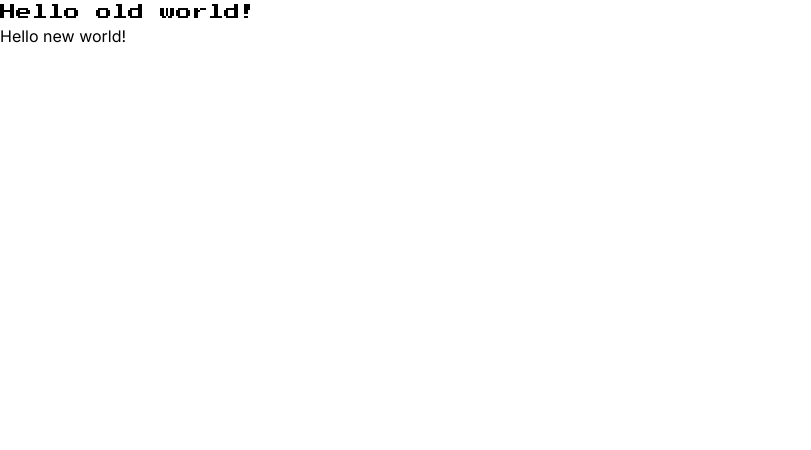
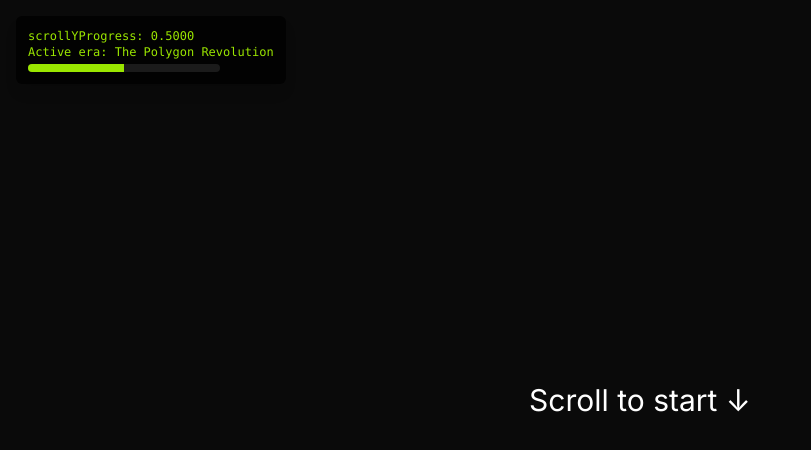
Before and after one commit to ASuarez18/Videogames-story-, a Next.js app in the folder src/: page / in a window 1280 px wide. Shown: the top 450 px of the page, without its empty margins (0-811 px from the left). Built offline with nearby package versions, Linux system fonts and the light colour scheme.

Commit message:
feat: implement scroll with progress tracking

```diff
--- a/src/app/page.tsx
+++ b/src/app/page.tsx
@@ -1,10 +1,73 @@
-import Image from "next/image";
+"use client";
+
+import { motion, useTransform, type MotionValue } from "motion/react";
+import ScrollStoryContainer from "@/components/scroll-story/ScrollStoryContainer";
+import { ERAS, ERA_RANGES, type EraKey } from "@/lib/scroll-config";
+
+const PLACEHOLDER_STYLES: Record<EraKey, string> = {
+  era01: "bg-era1-bg text-era1-primary",
+  era02: "bg-era2-bg text-era2-primary",
+  era03: "bg-era3-bg text-era3-primary",
+  era04: "bg-era4-bg text-era4-primary",
+};
+
+interface EraPlaceholderProps {
+  index: number;
+  scrollYProgress: MotionValue<number>;
+}
+
+function EraPlaceholder({ index, scrollYProgress }: EraPlaceholderProps) {
+  const era = ERAS[index];
+  const [start, end] = ERA_RANGES[era.key];
+
+  const span = end - start;
+  const fade = span * 0.15;
+
+  const opacity = useTransform(
+    scrollYProgress,
+    [start, start + fade, end - fade, end],
+    [0, 1, 1, 0]
+  );
+
+  return (
+    <motion.div
+      style={{ opacity }}
+      className={`absolute inset-0 flex flex-col items-center justify-center ${PLACEHOLDER_STYLES[era.key]}`}
+    >
+      <span className="font-pixel text-sm opacity-60">ERA 0{index + 1}</span>
+      <h2 className="mt-4 font-modern text-4xl font-bold">{era.year}</h2>
+      <p className="mt-2 font-modern text-lg">{era.title}</p>
+      <p className="mt-8 text-xs opacity-40">
+        (placeholder content for {era.title})
+      </p>
+    </motion.div>
+  );
+}
 
 export default function Home() {
   return (
-    <>
-      <h1 className="font-pixel">Hello old world!</h1>
-      <h1 className="font-modern">Hello new world!</h1>
-    </>
+    <main>
+      <section className="flex h-screen items-center justify-center bg-neutral-950 text-white">
+        <h1 className="font-modern text-3xl">
+          Scroll to start ↓
+        </h1>
+      </section>
+
+      <ScrollStoryContainer debug>
+        {(scrollYProgress) =>
+          ERAS.map((_, index) => (
+            <EraPlaceholder
+              key={index}
+              index={index}
+              scrollYProgress={scrollYProgress}
+            />
+          ))
+        }
+      </ScrollStoryContainer>
+
+      <section className="flex h-screen items-center justify-center bg-neutral-950 text-white">
+        <h1 className="font-modern text-3xl">Fin de la historia ✓</h1>
+      </section>
+    </main>
   );
 }
--- a/src/components/scroll-story/ProgressIndicator.tsx
+++ b/src/components/scroll-story/ProgressIndicator.tsx
@@ -0,0 +1,50 @@
+"use client";
+
+import { motion, useTransform, type MotionValue } from "motion/react";
+import { ERAS, ERA_RANGES } from "@/lib/scroll-config";
+
+interface ProgressIndicatorProps {
+  scrollYProgress: MotionValue<number>;
+}
+
+export default function ProgressIndicator({
+  scrollYProgress,
+}: ProgressIndicatorProps) {
+  return (
+    <div className="pointer-events-none absolute right-6 top-1/2 z-40 flex -translate-y-1/2 flex-col gap-4">
+      {ERAS.map((era) => (
+        <EraDot key={era.key} era={era} scrollYProgress={scrollYProgress} />
+      ))}
+    </div>
+  );
+}
+
+function EraDot({
+  era,
+  scrollYProgress,
+}: {
+  era: (typeof ERAS)[number];
+  scrollYProgress: MotionValue<number>;
+}) {
+  const [start, end] = ERA_RANGES[era.key];
+  const mid = (start + end) / 2;
+
+  const scale = useTransform(
+    scrollYProgress,
+    [start, mid, end],
+    [0.6, 1.4, 0.6]
+  );
+  const opacity = useTransform(
+    scrollYProgress,
+    [start, mid, end],
+    [0.3, 1, 0.3]
+  );
+
+  return (
+    <motion.div
+      className="h-3 w-3 rounded-full bg-white"
+      style={{ scale, opacity }}
+      title={`${era.year} — ${era.title}`}
+    />
+  );
+}
--- /dev/null
+++ b/src/components/scroll-story/ScrollDebugOverlay.tsx
@@ -0,0 +1,37 @@
+"use client";
+
+import { motion, useMotionValueEvent, type MotionValue } from "motion/react";
+import { useState } from "react";
+import { ERAS, ERA_RANGES } from "@/lib/scroll-config";
+
+interface ScrollDebugOverlayProps {
+  scrollYProgress: MotionValue<number>;
+}
+
+export default function ScrollDebugOverlay({
+  scrollYProgress,
+}: ScrollDebugOverlayProps) {
+  const [progress, setProgress] = useState(0);
+
+  useMotionValueEvent(scrollYProgress, "change", (latest) => {
+    setProgress(latest);
+  });
+
+  const activeEra = ERAS.find((era) => {
+    const [start, end] = ERA_RANGES[era.key];
+    return progress >= start && progress < end;
+  });
+
+  return (
+    <div className="pointer-events-none fixed left-4 top-4 z-50 rounded-md bg-black/80 p-3 font-mono text-xs text-lime-400 shadow-lg">
+      <div>scrollYProgress: {progress.toFixed(4)}</div>
+      <div>Active era: {activeEra?.title ?? "—"}</div>
+      <div className="mt-1 h-2 w-48 overflow-hidden rounded bg-white/10">
+        <motion.div
+          className="h-full bg-lime-400"
+          style={{ scaleX: scrollYProgress, transformOrigin: "left" }}
+        />
+      </div>
+    </div>
+  );
+}
--- a/src/components/scroll-story/ScrollStoryContainer.tsx
+++ b/src/components/scroll-story/ScrollStoryContainer.tsx
@@ -0,0 +1,40 @@
+"use client";
+
+import { useRef } from "react";
+import { MotionValue, useScroll } from "motion/react";
+import ProgressIndicator from "./ProgressIndicator";
+import ScrollDebugOverlay from "./ScrollDebugOverlay";
+import { SCROLL_STORY_HEIGHT_VH } from "@/lib/scroll-config";
+
+interface ScrollStoryContainerProps {
+  children: (scrollYProgress: MotionValue<number>) => React.ReactNode;
+  debug?: boolean;
+}
+
+export default function ScrollStoryContainer({
+  children,
+  debug = false,
+}: ScrollStoryContainerProps) {
+  const containerRef = useRef<HTMLDivElement>(null);
+
+  const { scrollYProgress } = useScroll({
+    target: containerRef,
+    offset: ["start start", "end end"],
+  });
+
+  return (
+    <div
+      ref={containerRef}
+      className="relative"
+      style={{ height: `${SCROLL_STORY_HEIGHT_VH}vh` }}
+    >
+      <div className="sticky top-0 h-screen w-full overflow-hidden bg-black">
+        {children(scrollYProgress)}
+
+        <ProgressIndicator scrollYProgress={scrollYProgress} />
+
+        {debug && <ScrollDebugOverlay scrollYProgress={scrollYProgress} />}
+      </div>
+    </div>
+  );
+}
--- /dev/null
+++ b/src/components/scroll-story/eras/types.ts
@@ -0,0 +1,5 @@
+import type { MotionValue } from "motion/react";
+
+export interface EraProps {
+  scrollYProgress: MotionValue<number>;
+}
--- a/src/lib/scroll-config.ts
+++ b/src/lib/scroll-config.ts
@@ -0,0 +1,23 @@
+export const ERA_RANGES = {
+  era01: [0, 0.25],
+  era02: [0.25, 0.5],
+  era03: [0.5, 0.75],
+  era04: [0.75, 1],
+} as const;
+
+export type EraKey = keyof typeof ERA_RANGES;
+
+export interface EraMeta {
+  key: EraKey;
+  year: string;
+  title: string;
+}
+
+export const ERAS: EraMeta[] = [
+  { key: "era01", year: "1985", title: "Pixel Was Born" },
+  { key: "era02", year: "1994", title: "The explosion of Color" },
+  { key: "era03", year: "2001", title: "The Polygon Revolution" },
+  { key: "era04", year: "Today", title: "Cloud Immersion" },
+];
+
+export const SCROLL_STORY_HEIGHT_VH = ERAS.length * 100;
```
